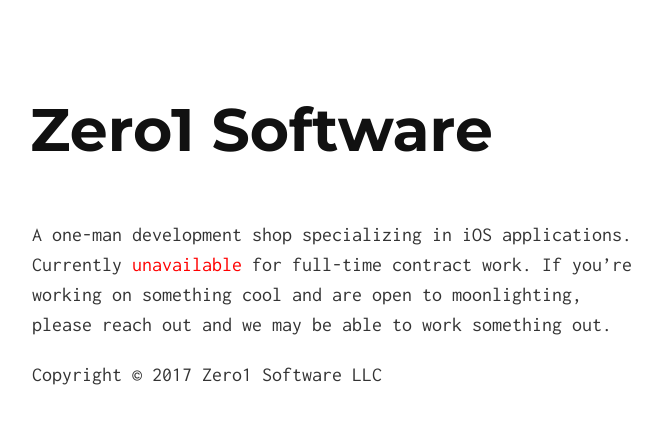
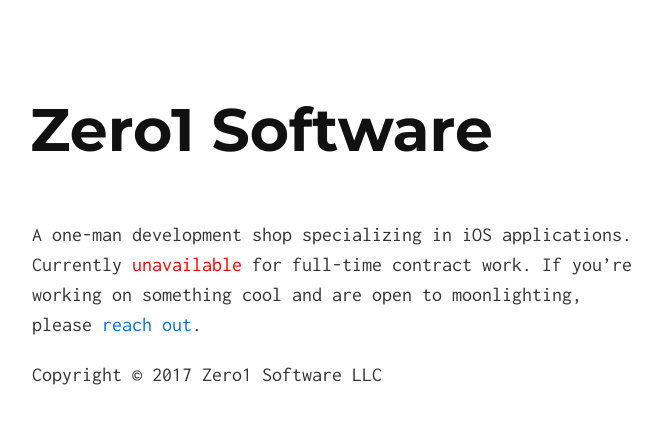
Before and after one commit to mclaughj/mclaughj.github.io, a Jekyll site: the page built from index.md, in a window 1280 px wide. Shown: the top 424 px of the page, without its empty margins (308-970 px from the left). Built offline with Jekyll 4.4.1, drawn with Linux system fonts in a browser that asks for light colours.

Commit message:
Added email link

```diff
--- a/index.md
+++ b/index.md
@@ -3,6 +3,6 @@
 ---
 
 A one-man development shop specializing in iOS applications. Currently <span
-class="red">unavailable</span> for full-time contract work. If you're working on something cool and are open to moonlighting, please reach out and we may be able to work something out.
+class="red">unavailable</span> for full-time contract work. If you're working on something cool and are open to moonlighting, please <a href="mailto:joseph@zero1software.com">reach out</a>.
 
 Copyright &copy; 2017 Zero1 Software LLC
```
